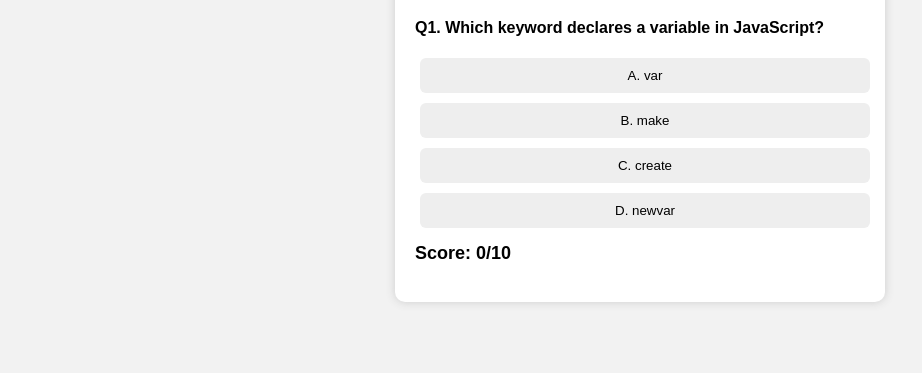
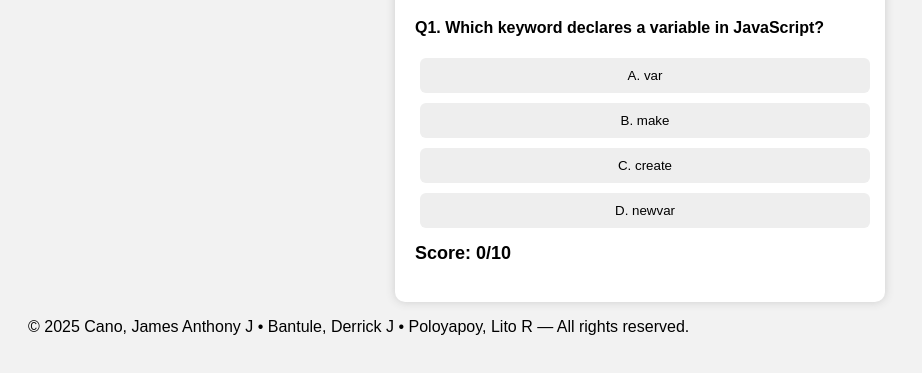
Before and after one commit to litspoloyaps/DynamicQuizApp, a plain HTML site: page index.html in a window 1280 px wide. Shown: the part 109-482 px from the top of the page, without its empty margins (0-922 px from the left). Drawn offline with nearby package versions, Linux system fonts and the light colour scheme.

Commit message:
Update index.html

```diff
--- a/index.html
+++ b/index.html
@@ -22,5 +22,10 @@
   </div>
 
   <script src="script.js"></script>
+
+<footer>
+  <p>© 2025 Cano, James Anthony J • Bantule, Derrick J • Poloyapoy, Lito R — All rights reserved.</p>
+</footer>
+
 </body>
 </html>
```
